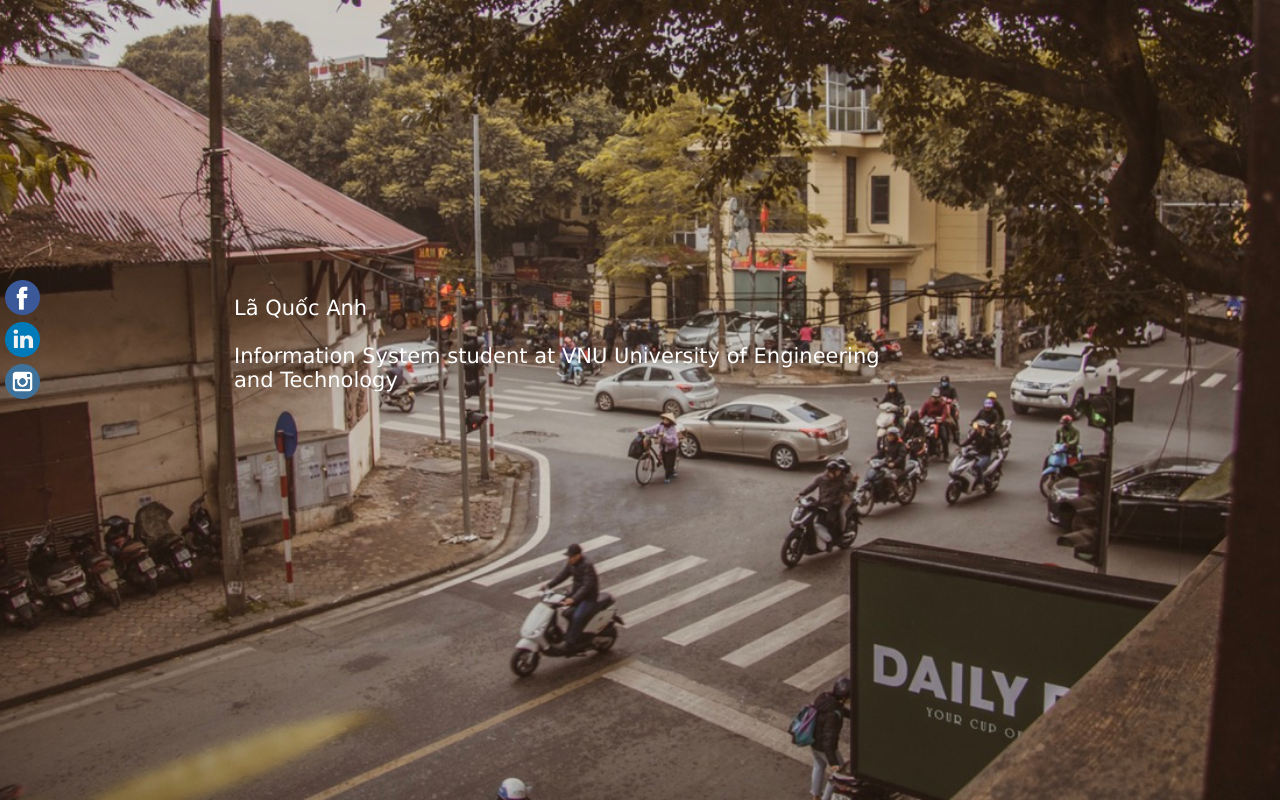
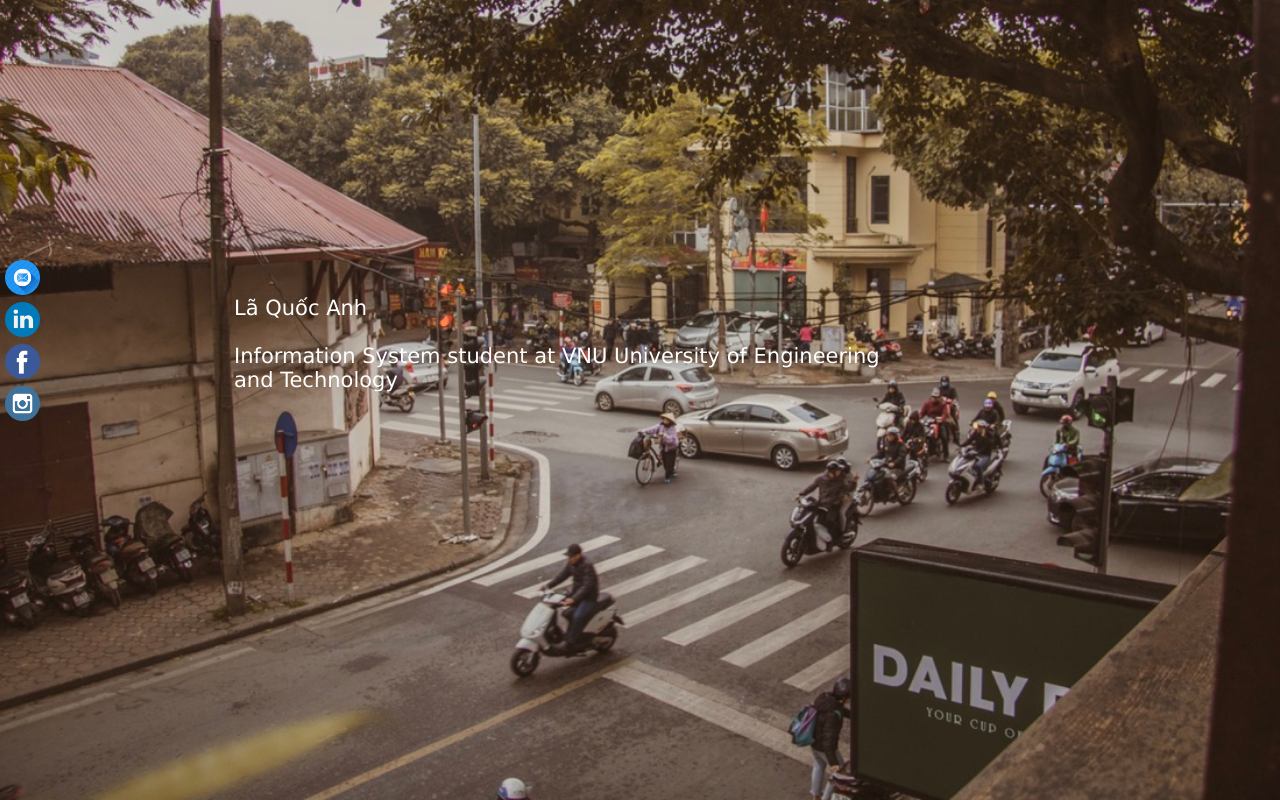
Before and after one commit to LqAnh/LqAnh.github.io, a plain HTML site: page index.html in a window 1280 px wide. Drawn offline with Linux system fonts and the light colour scheme.

Commit message:
my introduce website v1

```diff
--- a/app.css
+++ b/app.css
@@ -26,21 +26,24 @@ body, html{
 .fb_logo{
     width: 35px;
     height: 35px;
-    margin-top: 280px;
-    background-size: cover;
+    margin-top: 5px;
     margin-left: 5px;
 }
 .in_logo{
     width: 35px;
     height: 35px;
     margin-top: 5px;
-    background-size: cover;
     margin-left: 5px;
 }
 .ig_logo{
     width: 35px;
     height: 35px;
     margin-top: 5px;
-    background-size: cover;
     margin-left: 5px;
 }
+.mail_logo{
+    width: 35px;
+    height: 35px;
+    margin-left: 5px;
+    margin-top: 260px;
+}
--- a/index.html
+++ b/index.html
@@ -17,21 +17,23 @@
                 <br> Information System student at VNU University of Engineering and Technology
             </p>
         </div>
-        <div class="para2">
-
-        </div>
         <div>
             <a href="mailto:anhlq.work@gmail.com">
-                <img src="fb2.png" class="fb_logo"></a>
+                <img src="mail1.png" class="mail_logo"></a>
         </div>
         <div>
             <a href="https://www.linkedin.com/in/anh-la-aa3255214/" target="_blank">
                 <img src="in.png" class="in_logo"></a>
         </div>
         <div>
+            <a href="https://www.facebook.com/lqa01/">
+                <img src="fb2.png" class="fb_logo"></a>
+        </div>
+        <div>
             <a href="https://www.instagram.com/quoc___anh/" target="_blank">
                 <img src="ig.png" class="ig_logo"></a>
         </div>
+
     </div>
 </body>
 
```
Also changed, not shown: mail1.png (added).
